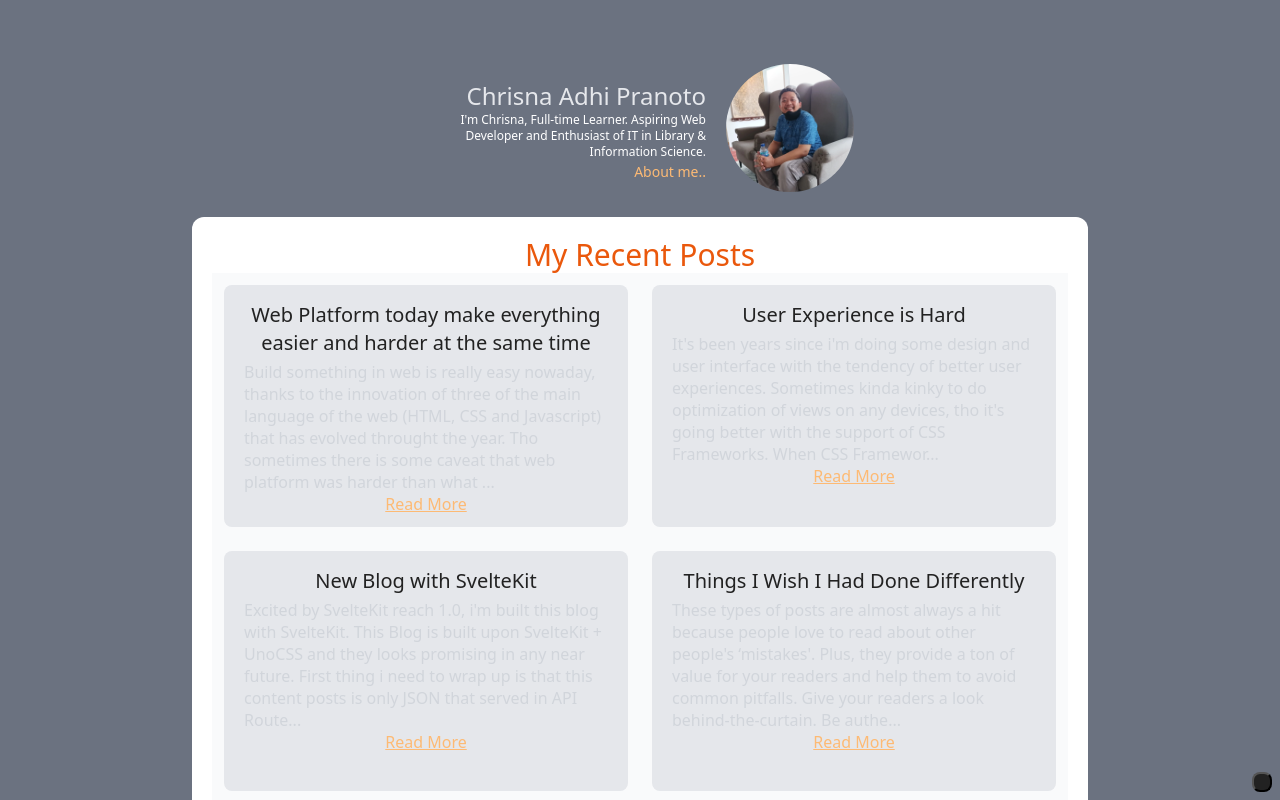
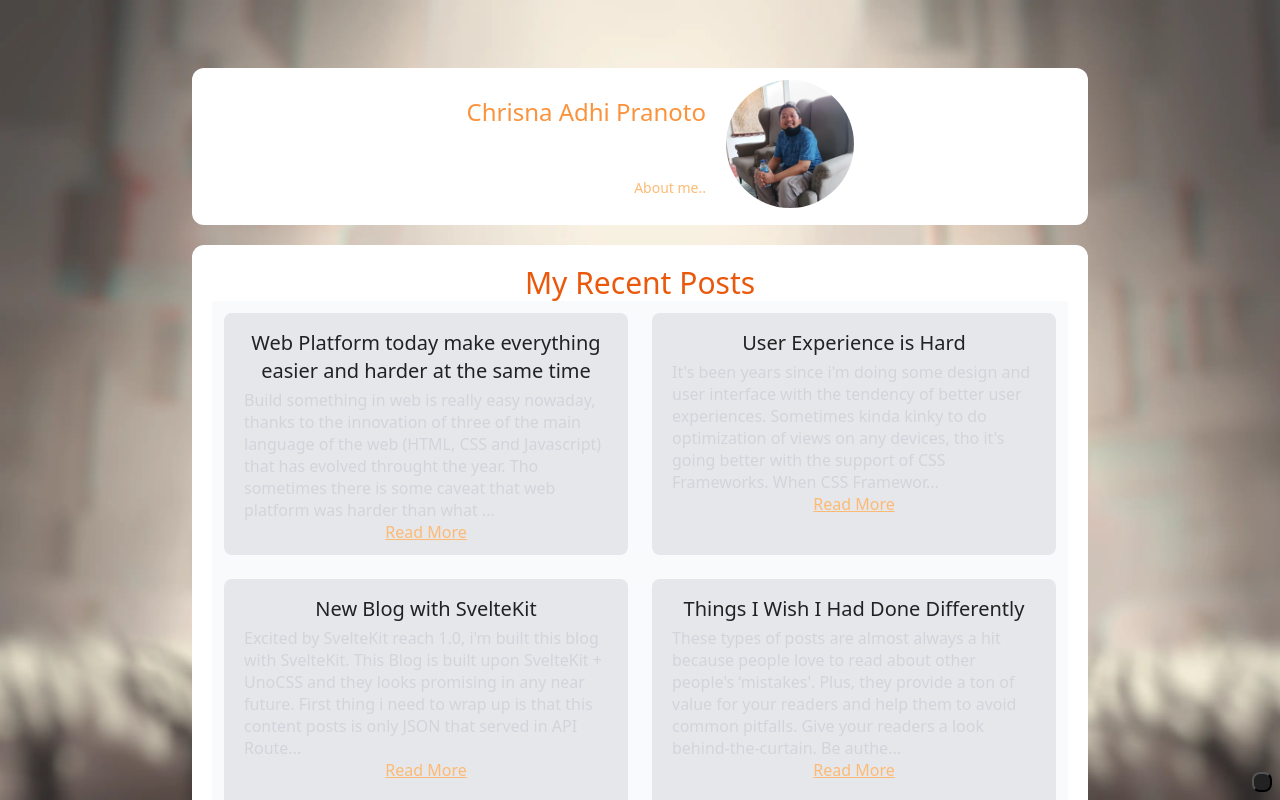
Before and after one commit to chrisnaadhi/pages, a SvelteKit app: page / in a window 1280 px wide. Shown: the top 800 px of the page. Built offline with nearby package versions, Linux system fonts and the light colour scheme; a web font is replaced by a local one.

Commit message:
add bg & fix dark toggle

```diff
--- a/src/app.css
+++ b/src/app.css
@@ -28,7 +28,11 @@
 }
 
 body {
-  --at-apply: bg-gray-5 dark:bg-dark-50;
+  background-image: url("/images/bg-virtuous-treaty.webp");
+  background-position: center;
+  background-size: cover;
+  background-attachment: fixed;
+  background-repeat: no-repeat;
 }
 
 h1,
--- a/src/lib/components/Profile.svelte
+++ b/src/lib/components/Profile.svelte
@@ -2,14 +2,14 @@
   export let myName: string;
 </script>
 
-<section class="flex items-center justify-center gap-5 my-4">
+<section class="section-wrapper">
   <div class="max-w-70 text-right">
     <h4>{myName}</h4>
-    <p class="text-xs text-gray-2 dark:text-white">
+    <p class="text-xs text-dark dark:text-white">
       I'm Chrisna, Full-time Learner. Aspiring Web Developer and Enthusiast of
       IT in Library & Information Science.
     </p>
-    <a href="/about" class="text-sm text-orange-2 no-underline">About me..</a>
+    <a href="/about" class="text-sm text-orange no-underline">About me..</a>
   </div>
   <div>
     <img
@@ -23,7 +23,11 @@
 </section>
 
 <style>
+  .section-wrapper {
+    --at-apply: flex items-center justify-center gap-5 my-4 bg-white dark:bg-dark rounded-xl mt-5 py-3;
+  }
+
   h4 {
-    --at-apply: text-gray-2 dark:text-white;
+    --at-apply: text-orange dark:text-white;
   }
 </style>
--- a/src/routes/+layout.svelte
+++ b/src/routes/+layout.svelte
@@ -66,16 +66,16 @@
   </footer>
   <button class="" on:click={changeColor}>
     {#if $isDark}
-      <div class="icon i-mdi-white-balance-sunny text-2xl bg-blue-3" />
+      <div class="icon i-mdi-white-balance-sunny text-2xl bg-yellow" />
     {:else if !$isDark}
-      <div class="icon i-mdi-weather-night text-2xl bg-blue-3" />
+      <div class="icon i-mdi-weather-night text-2xl bg-yellow" />
     {/if}
   </button>
 </main>
 
 <style>
   .main-layer {
-    --at-apply: max-w-4xl bg-gray-5 ma flex flex-col min-h-screen;
+    --at-apply: max-w-4xl ma flex flex-col min-h-screen;
   }
   .main-content {
     --at-apply: flex-1 mt-12 items-center justify-center text-center;
@@ -84,6 +84,6 @@
     --at-apply: bg-white dark:bg-dark-500 rounded-t-xl p-3;
   }
   button {
-    --at-apply: fixed bottom-0 right-0 m-2 bg-dark p-2 rounded-lg cursor-pointer;
+    --at-apply: fixed bottom-0 right-0 m-2 bg-dark dark:bg-white p-2 rounded-lg cursor-pointer;
   }
 </style>
```
Also changed, not shown: static/images/bg-virtuous-treaty.webp (added), static/images/foto-profil.jpeg (deleted).
